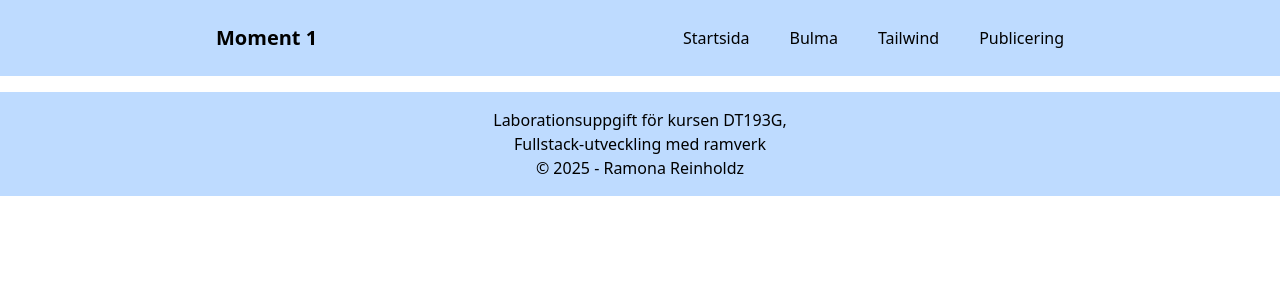
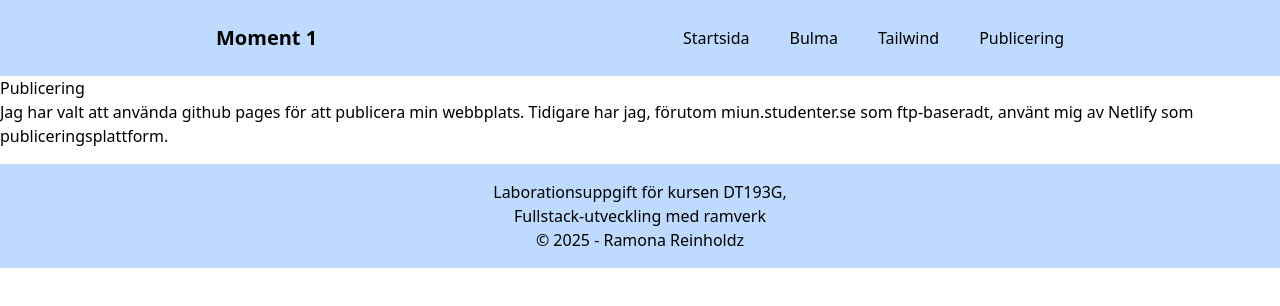
Before and after one commit to rare2400/moment1-fullstack, a website: page src/publishing.html in a window 1280 px wide. Drawn offline with Linux system fonts and the light colour scheme.

Commit message:
tar bort en dublett av header-tagg och lägger till script för nav-meny + formaterar kod

```diff
--- a/src/publishing.html
+++ b/src/publishing.html
@@ -6,12 +6,12 @@
     <meta charset="UTF-8">
     <meta name="viewport" content="width=device-width, initial-scale=1.0">
     <link rel="stylesheet" href="css/output.css">
+    <script src="js/toggleMenu.js"></script>
     <title>Publicering</title>
 </head>
 
 
 <body>
-    <header>
     <header class="bg-blue-200">
         <div class="max-w-4xl mx-auto px-4 top-0">
             <div class="flex justify-between items-center py-4">
@@ -30,12 +30,10 @@
                     <span class="text-2xl cursor-pointer">&#9776;</span>
                 </button>
 
-                    <nav id="mobile-menu"
-                        class="fixed top-12 left-0 w-full text-center hidden md:hidden pb-4 bg-gray-100">
+                <nav id="mobile-menu" class="fixed top-12 left-0 w-full text-center hidden md:hidden pb-4 bg-gray-100">
                     <a href="index.html" class="block py-2 border-b border-gray-600 hover:bg-gray-300">Startsida</a>
                     <a href="bulma.html" class="block py-2 border-b border-gray-600 hover:bg-gray-300">Bulma</a>
-                        <a href="tailwind.html"
-                            class="block py-2 border-b border-gray-600 hover:bg-gray-300">Tailwind</a>
+                    <a href="tailwind.html" class="block py-2 border-b border-gray-600 hover:bg-gray-300">Tailwind</a>
                     <a href="publishing.html" class="block py-2 hover:bg-gray-300">Publicering</a>
                 </nav>
             </div>
@@ -43,7 +41,11 @@
     </header>
 
 
-
+    <div>
+        <h2>Publicering</h2>
+        <p>Jag har valt att använda github pages för att publicera min webbplats. Tidigare har jag, förutom
+            miun.studenter.se som ftp-baseradt, använt mig av Netlify som publiceringsplattform.</p>
+    </div>
 
 
     <footer>
```
Lines whose indentation alone changed are shown as unchanged.
